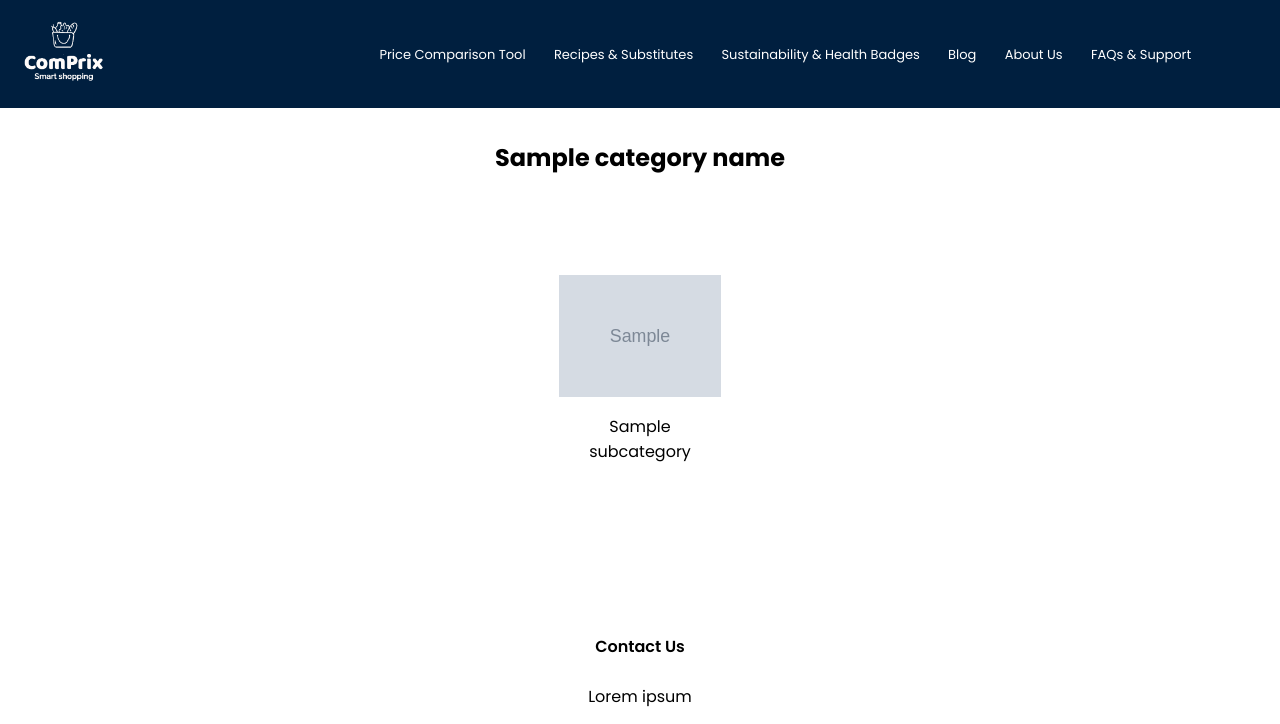
After one commit to amp75011/mvp, a Flask app: template templates/category_page.html in a window 1280 px wide. The commit adds this page. Shown: the top 724 px of the page. Run offline with Flask 3, Linux system fonts and the light colour scheme; the template is opened without the code that fills it: most values are stand-ins (such as "Sample title", 1, 10 or a date in 2020); grey boxes marked "Sample" are stand-in pictures; parts of the project's set-up code (start-up, migrations or seed data) failed here and were passed over; some libraries are stand-ins or nearby versions.

Commit message:
Updated files and added new assets

```diff
--- a/app.py
+++ b/app.py
@@ -76,6 +76,34 @@ def shopping_list():
                             categories=categories)
 
 
+# SUBCATEGORIES PAGE (Different Fruits) (Subcategories of a given Category, browsing through the subcategories.xlxs)
+@app.route('/category/<category_name>')
+def category_page(category_name):
+    # Read the Excel file
+    df = pd.read_excel('./subcategories.xlsx')
+
+    # Get the subcategories for the specified category
+    raw_subcategories = df[category_name].dropna().tolist()
+
+    # Create a list of dictionaries for subcategories with name and image
+    subcategories = [
+        {
+            'name': subcategory,
+            'image': normalize_string(subcategory).lower().replace(' ', '_') + '.png'
+        }
+        for subcategory in raw_subcategories
+    ]
+
+    return render_template('category_page.html',
+                           subcategories=subcategories,
+                           category_name=category_name)
+
+
+
+
+
+#RECIPES
+
 @app.route('/recipes')
 
 def recipes():
--- a/static/style.css
+++ b/static/style.css
@@ -311,13 +311,15 @@ nav .fa{
     display: flex;
     flex-wrap: wrap;
     justify-content: space-around;
-    margin: 50px;
+    margin: 70px;
 }
 
 .category-item {
     width: 15%; /* Adjust width to fit 5 items per line */
     text-align: center;
     margin-bottom: 20px;
+    color: inherit; /* This makes the text color the same as its parent element */
+    text-decoration: none; /* Removes the underline typically found in links */
 }
 
 .category-image {
@@ -329,9 +331,9 @@ nav .fa{
     margin-top: 10px;
 }
 
-.container, .category-container, .shopping-list, .nav-links ul {
+/*.container, .category-container, .shopping-list, .nav-links ul {
     width: 87%; /* Full width on smaller screens */
-}
+/*}
 
 /*correcting for mobile devices (below 700px)*/
 @media(max-width: 700px){
@@ -389,6 +391,68 @@ nav .fa{
         height: auto; /* Maintain aspect ratio */
     }
 }
+
+
+/* -------SUBCATEGORIES--for the category_page.html--------- */
+.subcategories {
+    margin-top: 140px; /* Adjust this value as needed */
+}
+.subcategories h2 {
+    text-align: center;
+}
+
+.subcategory-container {
+    display: flex;
+    flex-wrap: wrap;
+    justify-content: space-around;
+    margin: 100px;
+}
+
+.subcategory-item {
+    width: 15%; /* Adjust width to fit 5 items per line */
+    text-align: center;
+    margin-bottom: 20px;
+    color: inherit; /* This makes the text color the same as its parent element */
+    text-decoration: none; /* Removes the underline typically found in links */
+}
+
+
+.subcategory-image {
+    width: 100%;
+    height: auto; /* Keep the aspect ratio */
+}
+
+.subcategory-name {
+    margin-top: 10px;
+}
+
+
+
+/*correcting for mobile devices (below 700px)*/
+@media(max-width: 700px){
+
+    .subcategory-container {
+        display: flex;
+        flex-wrap: wrap;
+        justify-content: space-between; /* This will space out the items evenly */
+        margin: 0 auto; /* Center the container */
+        padding: 0 15px; /* Add padding to the left and right */
+    }
+
+    .subcategory-item {
+        width: 50%; /* Set width to 50% for two items per line */
+        box-sizing: border-box; /* Include padding and border in the element's width */
+        padding: 13px; /* Optional padding for spacing between items */
+    }
+
+    /* Adjust image size within category items if necessary */
+    .subcategory-image {
+        width: 100%; /* Ensure the image takes the full width of its container */
+        height: auto; /* Maintain aspect ratio */
+    }
+}
+
+
 
 /* -------PREFERENCES----------- */
 /* Flex container styling */
--- /dev/null
+++ b/templates/category_page.html
@@ -0,0 +1,21 @@
+{% extends "base.html" %}
+
+{% block title %}
+Comprix - {{ category_name }}
+{% endblock %}
+
+{% block content %}
+<section class="subcategories">
+    <h2 class="centered-title">{{ category_name }}</h2>
+    <div class="subcategory-container">
+        {% for subcategory in subcategories %}
+            <div class="subcategory-item">
+                <img src="{{ url_for('static', filename='images/Products/Subcategories/' + subcategory.image) }}" alt="{{ subcategory.name }}" class="subcategory-image">
+                <p class="subcategory-name">{{ subcategory.name }}</p>
+            </div>
+        {% endfor %}
+    </div>
+</section>
+{% endblock %}
+
+<!-- This one displays different types of e.g. Fruits (categories), such as Pommes (subcategory). It pulls from subcategories.xlxs  -->
```
Also changed, not shown: static/images/Products/Subcategories/desktop.ini (added, +7 -0 lines), templates/shopping_list.html (+4 -4 lines), templates/subcategory_page.html (added, +21 -0 lines), static/images/Products/Subcategories/pommes.jpg (added), static/images/Products/Subcategories/pommes.png (added), 2 other files.
